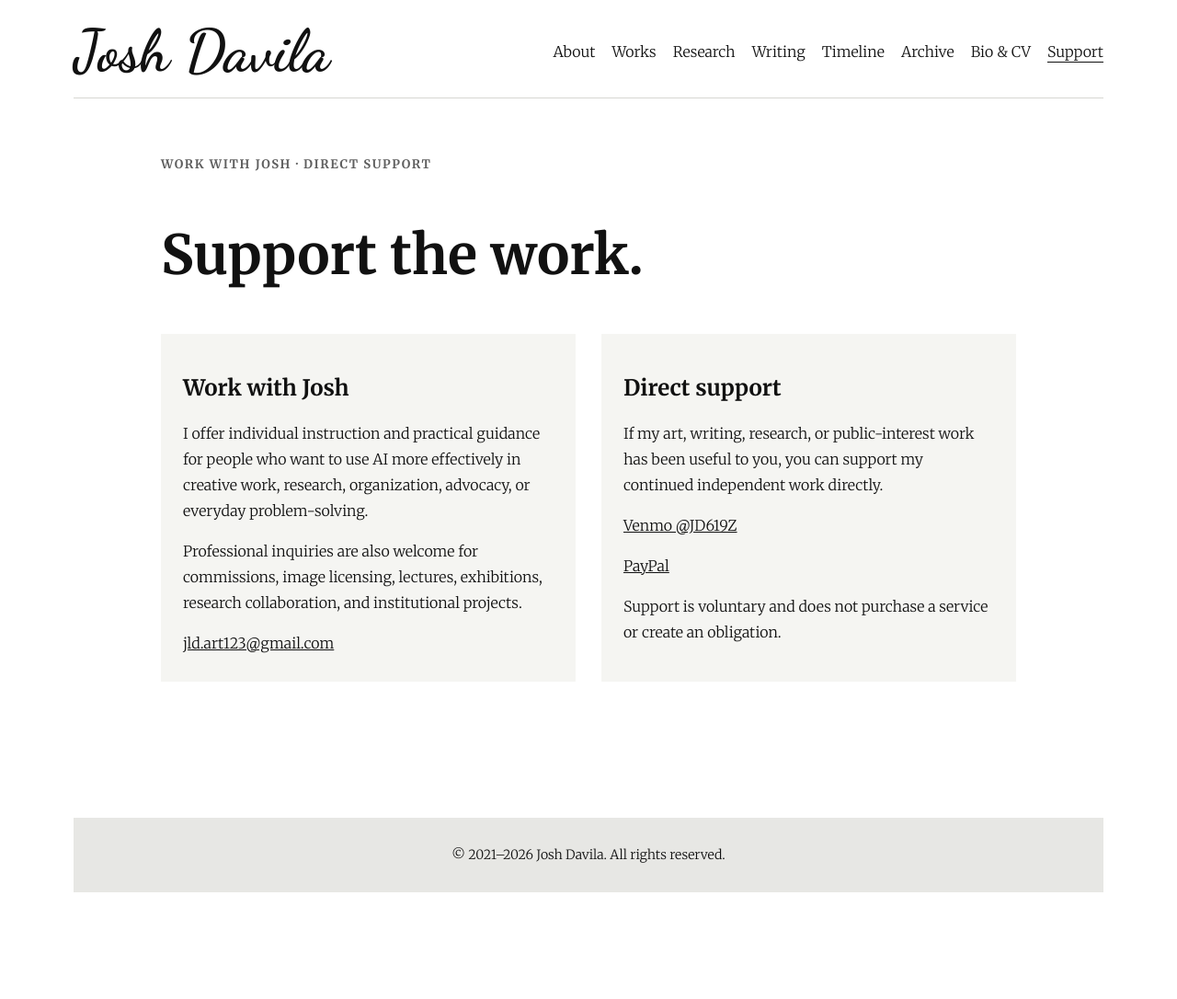
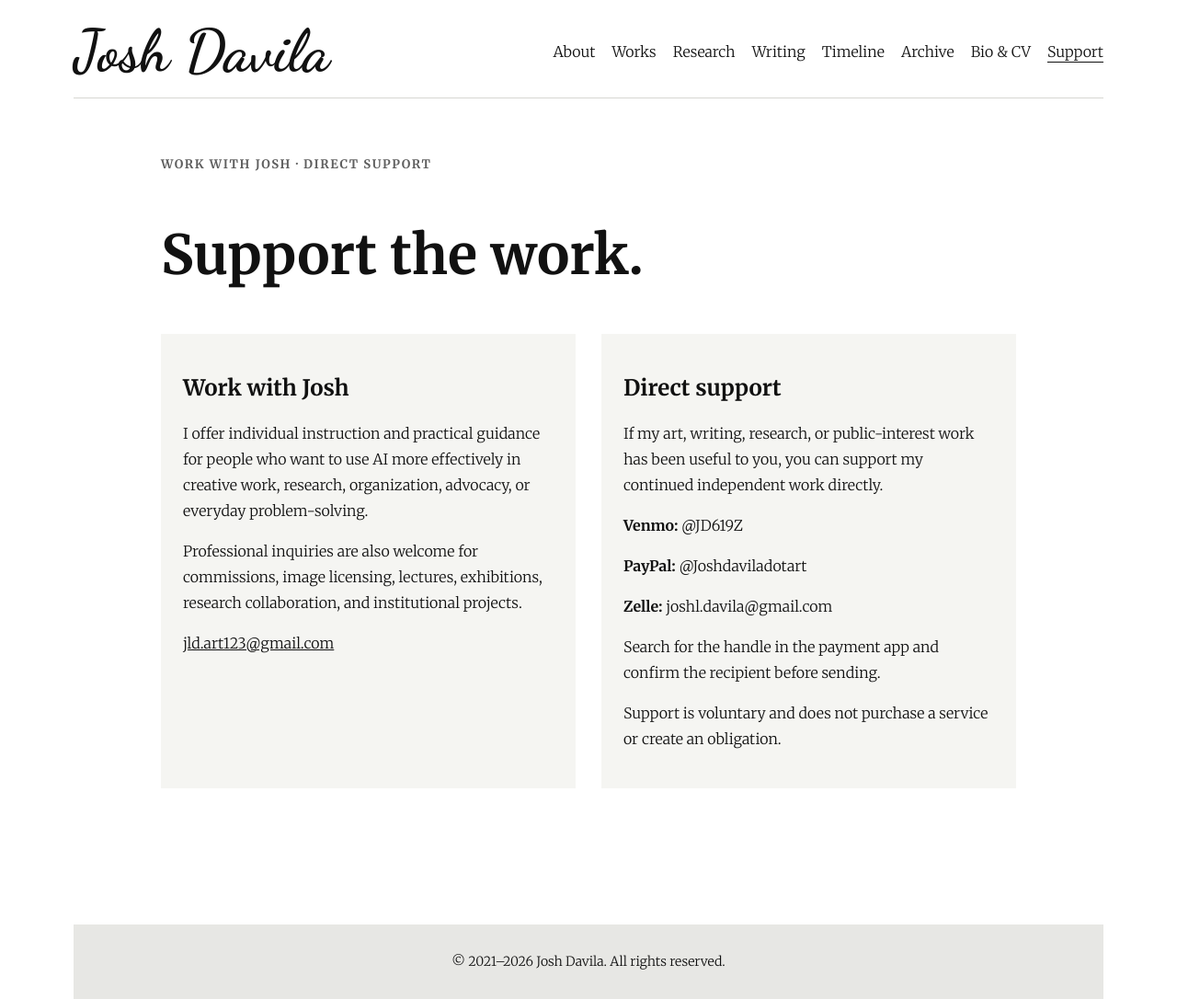
Before and after one commit to JLD-Ai/joshdavila.github.io, a Jekyll site: the page built from support.md, in a window 1280 px wide. Shown: the whole page at 92% size. Built offline with Jekyll 4.4.1, drawn with Linux system fonts in a browser that asks for light colours; before the commit the page ends 970 px from its top, so only the background shows below that.

Commit message:
Show support handles without payment links (#5)
* Show payment identifiers without outbound links

* Replace payment buttons with plain handles

* Add Zelle identifier to support data

* Show Zelle email as plain text

```diff
--- a/_data/support.yml
+++ b/_data/support.yml
@@ -4,6 +4,7 @@ professional:
 direct_support:
   venmo:
     handle: "@JD619Z"
-    url: https://venmo.com/u/JD619Z
   paypal:
-    url: https://www.paypal.com/paypalme/Joshdaviladotart
+    handle: "@Joshdaviladotart"
+  zelle:
+    email: joshl.davila@gmail.com
--- a/support.md
+++ b/support.md
@@ -19,8 +19,10 @@ description: Work with Josh Davila or directly support his independent art, writ
     <div class="support-card">
       <h2>Direct support</h2>
       <p>If my art, writing, research, or public-interest work has been useful to you, you can support my continued independent work directly.</p>
-      <p><a class="text-link" href="{{ site.data.support.direct_support.venmo.url }}" target="_blank" rel="noopener noreferrer">Venmo {{ site.data.support.direct_support.venmo.handle }}</a></p>
-      <p><a class="text-link" href="{{ site.data.support.direct_support.paypal.url }}" target="_blank" rel="noopener noreferrer">PayPal</a></p>
+      <p><strong>Venmo:</strong> {{ site.data.support.direct_support.venmo.handle }}</p>
+      <p><strong>PayPal:</strong> {{ site.data.support.direct_support.paypal.handle }}</p>
+      <p><strong>Zelle:</strong> {{ site.data.support.direct_support.zelle.email }}</p>
+      <p>Search for the handle in the payment app and confirm the recipient before sending.</p>
       <p>Support is voluntary and does not purchase a service or create an obligation.</p>
     </div>
   </div>
```
